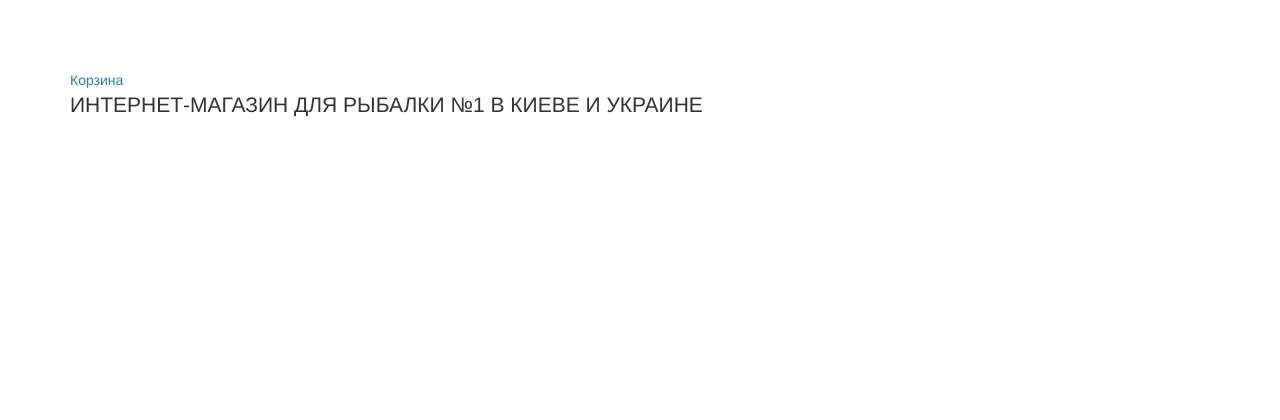
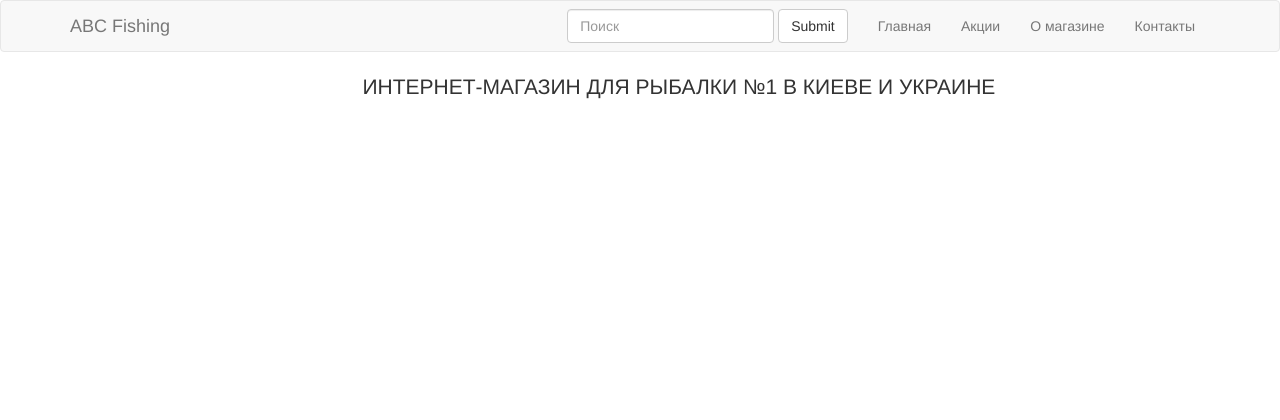
Before and after one commit to uniqst/fishing, a Yii app: template views/site/index.php in a window 1280 px wide. Shown: the top 420 px of the page. Run offline with PHP 8.4 and a stand-in for Yii, Linux system fonts and the light colour scheme; the template is opened without the code that fills it, so the values that code supplies are empty; some libraries are stand-ins or nearby versions.

Commit message:
new update

```diff
--- a/components/CategoryWidget.php
+++ b/components/CategoryWidget.php
@@ -4,7 +4,7 @@
 use yii\base\Widget;
 use yii\helpers\Html;
 use app\models\Category;
-
+use yii\helpers\Url;
 
 
 class CategoryWidget extends Widget
--- a/components/menu_tpl/menu.php
+++ b/components/menu_tpl/menu.php
@@ -1,5 +1,9 @@
+<?php
+use yii\helpers\Url;
+
+?>
 <li>
-    <a href="">
+    <a href="<?= Url::to(['site/catalog', 'id' => $category['id']])?>">
         <?= $category['name']?>
         <?php if( isset($category['childs']) ): ?>
             <span class="badge pull-right"><i class="glyphicon glyphicon-plus"></i></span>
--- a/config/web.php
+++ b/config/web.php
@@ -50,7 +50,8 @@
             'enablePrettyUrl' => true,
             'showScriptName' => false,
             'rules' => [
-
+                'single-product/<id:\d+>' => 'single-product',
+                '<action>' => 'site/<action>' ,
             ],
         ],
 
--- a/views/layouts/main.php
+++ b/views/layouts/main.php
@@ -4,12 +4,14 @@
 /* @var $content string */
 
 use yii\helpers\Html;
+use yii\helpers\Url;
 use yii\bootstrap\Nav;
 use yii\bootstrap\NavBar;
 use yii\bootstrap\Modal;
 use yii\widgets\Breadcrumbs;
 use app\assets\AppAsset;
 use app\models\Category;
+use app\components\CategoryWidget;
 //dfdfdf
 
 AppAsset::register($this);
@@ -32,33 +34,85 @@
 <?php $this->beginBody() ?>
 
 <div class="wrap">
+<nav class="navbar navbar-default">
+  <div class="container">
+    <!-- Brand and toggle get grouped for better mobile display -->
+    <div class="navbar-header">
+      <button type="button" class="navbar-toggle collapsed" data-toggle="collapse" data-target="#bs-example-navbar-collapse-1" aria-expanded="false">
+        <span class="sr-only">Toggle navigation</span>
+        <span class="icon-bar"></span>
+        <span class="icon-bar"></span>
+        <span class="icon-bar"></span>
+      </button>
+      <a class="navbar-brand" href="#">ABC Fishing</a>
+    </div>
+
+    <!-- Collect the nav links, forms, and other content for toggling -->
+    <div class="collapse navbar-collapse" id="bs-example-navbar-collapse-1">
+
+         <ul class="nav navbar-nav navbar-right">
+        <li><a href="#">Главная</a></li>
+        <li><a href="#">Акции</a></li>
+        <li><a href="#">О магазине</a></li>
+        <li><a href="#">Контакты</a></li>
+
+      </ul>
+      <form class="navbar-form navbar-right">
+        <div class="form-group">
+          <input type="text" class="form-control" placeholder="Поиск">
+        </div>
+        <button type="submit" class="btn btn-default">Submit</button>
+      </form>
+
+    </div><!-- /.navbar-collapse -->
+  </div><!-- /.container-fluid -->
+</nav>
+
+
     <?php
-    NavBar::begin([
-        'brandLabel' => 'ABC Fishing',
-        'brandUrl' => Yii::$app->homeUrl,
-        'options' => [
-            'class' => 'navbar-inverse navbar-fixed-top',
-        ],
-    ]);
-    echo Nav::widget([
-        'options' => ['class' => 'navbar-nav navbar-right'],
-        'items' => [
-            ['label' => 'Главная', 'url' => ['/site/index']],
-            ['label' => 'Акции', 'url' => ['/site/promotions']],
-            ['label' => 'О магазине', 'url' => ['/site/about']],
-            ['label' => 'Контакты', 'url' => ['/site/contact']],
+    // NavBar::begin([
+    //     'brandLabel' => 'ABC Fishing',
+    //     'brandUrl' => Yii::$app->homeUrl,
+    //     'options' => [
+    //         'class' => 'navbar-inverse navbar-fixed-top',
+    //     ],
+    // ]);
+    // echo Nav::widget([
+    //     'options' => ['class' => 'navbar-nav navbar-right'],
+    //     'items' => [
+    //         ['label' => 'Главная', 'url' => [Yii::$app->homeUrl]],
+    //         ['label' => 'Акции', 'url' => ['/site/promotions']],
+    //         ['label' => 'О магазине', 'url' => ['/site/about']],
+    //         ['label' => 'Контакты', 'url' => ['/site/contact']],
 
-        ],
-    ]);
-    NavBar::end();
+    //     ],
+    // ]);
+    // NavBar::end();
+
+    $category = Category::find()->where(['parent_id' => '0'])->all();
     ?>
     <div class="container">
-    <a href="#" onclick="return getCart()">Корзина</a>
+       <div class="btn-group btn-group-justified">
+    <?php foreach($category as $cat):?>
+        <a href="<?=Url::to(['catalog', 'id' => $cat->id])?>" class="btn btn-warning btn-lg"><?=$cat->name?></a>
+    <?php endforeach;?>
+       </div>
+      <!-- /input-group -->
+<!--     <a href="#" onclick="return getCart()">Корзина</a> -->
         <?= Breadcrumbs::widget([
             'links' => isset($this->params['breadcrumbs']) ? $this->params['breadcrumbs'] : [],
         ]) ?>
+        <div class="row">
+        <div class="col-md-3">
+        <ul class="catalog">
+        <?=CategoryWidget::widget(['tpl'=>'menu'])?>
+        </ul>
 
+        </div>
+        <div class="col-md-9">
         <?= $content ?>
+        </div>
+        </div>
     </div>
 </div>
 
--- a/views/site/about.php
+++ b/views/site/about.php
@@ -11,8 +11,8 @@
 <div class="site-about">
     <h1><?= Html::encode($this->title) ?></h1>
 
-<ul class="catalog">
+<!-- <ul class="catalog">
     <?=CategoryWidget::widget(['tpl'=>'menu'])?>
 </ul>
-
+ -->
 </div>
--- a/web/css/site.css
+++ b/web/css/site.css
@@ -49,10 +49,10 @@
     padding: 0 0 60px;
 }
 
-.wrap > .container {
+/*.wrap > .container {
     padding: 70px 15px 20px;
 }
-
+*/
 .footer {
     height: 60px;
     background-color: #f5f5f5;
@@ -152,3 +152,8 @@
 .nav > li > form > button.logout:focus {
     outline: none;
 }
+
+.mainnav li{
+    list-style-type: none;
+    display: inline-block;
+}
```
